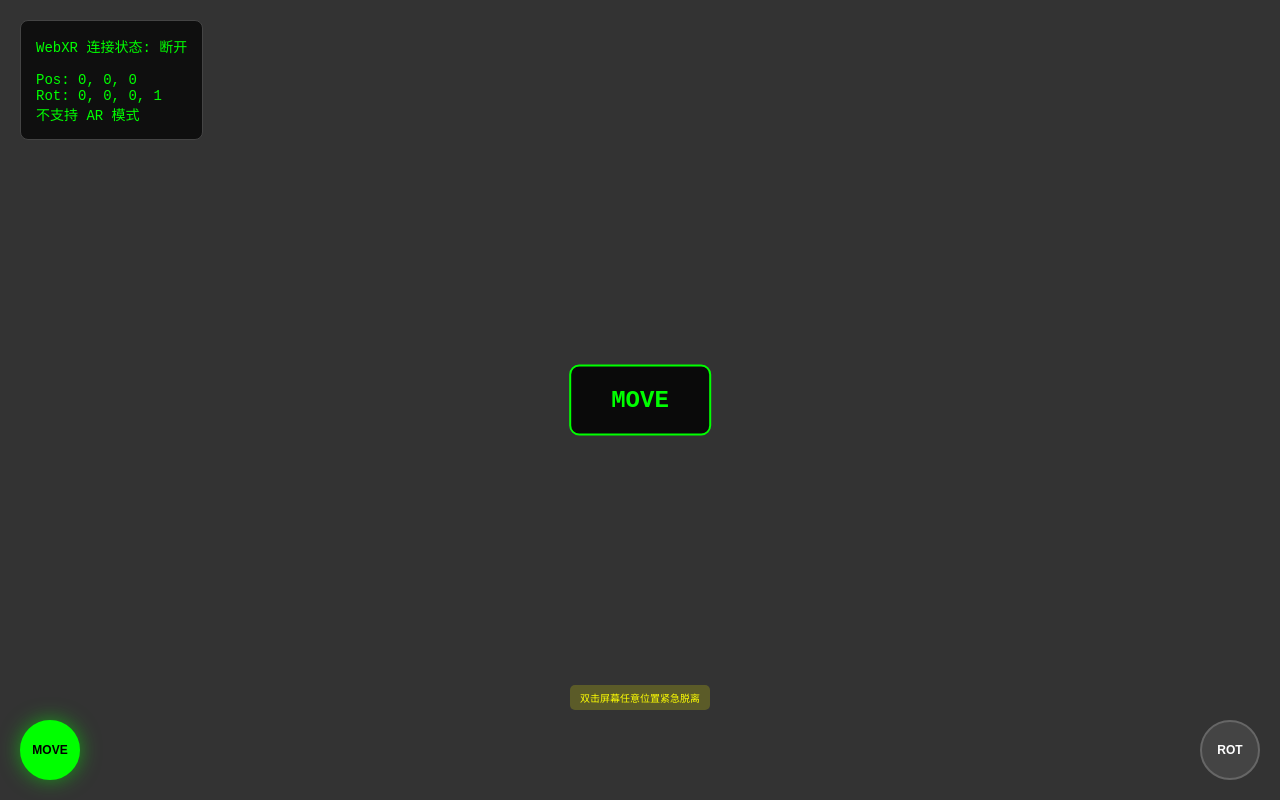
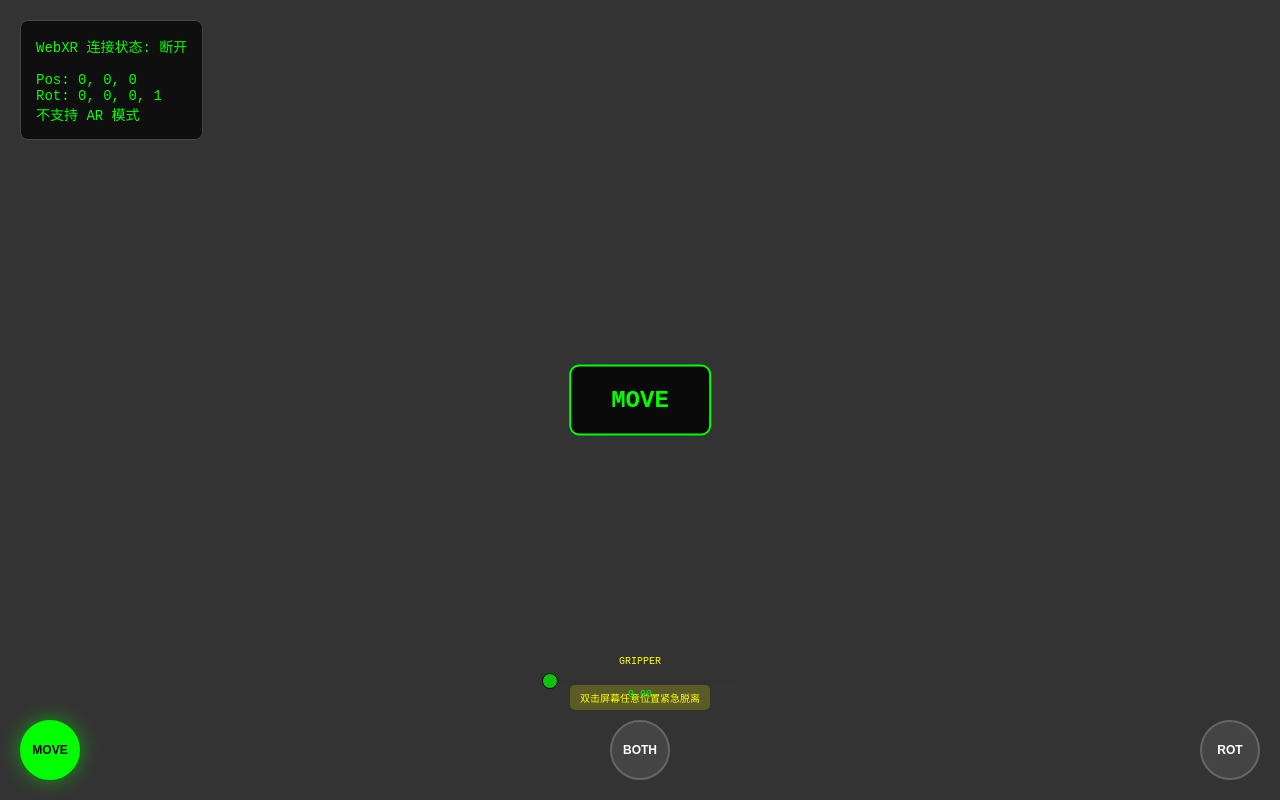
Before and after one commit to cocodee/webxr, a plain HTML site: page src/nginx/static/index.html in a window 1280 px wide. Both pictures are taken after a click on the button "MOVE". Drawn offline with nearby package versions, Linux system fonts and the light colour scheme.

Commit message:
both mode

```diff
--- a/src/nginx/static/index.html
+++ b/src/nginx/static/index.html
@@ -53,6 +53,12 @@
             left: 20px;
         }
 
+        #both-button {
+            bottom: 20px;
+            left: 50%;
+            transform: translateX(-50%);
+        }
+
         #rotate-button {
             bottom: 20px;
             right: 20px;
@@ -78,6 +84,65 @@
 
         #mode-display.visible {
             display: block;
+        }
+
+        /* Gripper 滑动控制器 */
+        #gripper-container {
+            position: absolute;
+            bottom: 100px;
+            left: 50%;
+            transform: translateX(-50%);
+            width: 200px;
+            z-index: 25;
+        }
+
+        #gripper-label {
+            color: #ffff00;
+            font-size: 10px;
+            text-align: center;
+            margin-bottom: 5px;
+        }
+
+        #gripper-slider {
+            width: 100%;
+            height: 4px;
+            background: #333;
+            outline: none;
+            opacity: 0.7;
+            transition: opacity 0.2s;
+            border-radius: 2px;
+            -webkit-appearance: none;
+        }
+
+        #gripper-slider:hover {
+            opacity: 1;
+        }
+
+        #gripper-slider::-webkit-slider-thumb {
+            -webkit-appearance: none;
+            appearance: none;
+            width: 16px;
+            height: 16px;
+            background: #00ff00;
+            cursor: pointer;
+            border-radius: 50%;
+            border: 1px solid #000;
+        }
+
+        #gripper-slider::-moz-range-thumb {
+            width: 16px;
+            height: 16px;
+            background: #00ff00;
+            cursor: pointer;
+            border-radius: 50%;
+            border: 1px solid #000;
+        }
+
+        #gripper-value {
+            color: #00ff00;
+            font-size: 10px;
+            text-align: center;
+            margin-top: 2px;
         }
 
         /* 双击提示 */
@@ -109,10 +174,18 @@
 
     <!-- 控制按钮 -->
     <button id="move-button" class="control-button">MOVE</button>
+    <button id="both-button" class="control-button">BOTH</button>
     <button id="rotate-button" class="control-button">ROT</button>
 
     <!-- 模式显示 -->
     <div id="mode-display">IDLE</div>
+
+    <!-- Gripper 控制器 -->
+    <div id="gripper-container">
+        <div id="gripper-label">GRIPPER</div>
+        <input type="range" id="gripper-slider" min="0" max="1" step="0.01" value="0">
+        <div id="gripper-value">0.00</div>
+    </div>
 
     <script type="module">
         import * as THREE from 'https://unpkg.com/three@0.160.0/build/three.module.js';
@@ -122,7 +195,10 @@
         let isConnected = false;
 
         // 状态管理
-        let currentMode = 'IDLE';  // IDLE, TRANSLATE, ROTATE
+        let currentMode = 'IDLE';  // IDLE, TRANSLATE, ROTATE, BOTH
+
+        // Gripper 控制
+        let gripperValue = 0.0;
 
         // 初始化 WebSocket 连接
         function initSocket() {
@@ -150,11 +226,13 @@
         // 更新按钮状态
         function updateButtonStates() {
             const moveBtn = document.getElementById('move-button');
+            const bothBtn = document.getElementById('both-button');
             const rotateBtn = document.getElementById('rotate-button');
             const modeDisplay = document.getElementById('mode-display');
 
             // 移除所有活动状态
             moveBtn.classList.remove('active');
+            bothBtn.classList.remove('active');
             rotateBtn.classList.remove('active');
             modeDisplay.classList.remove('visible');
 
@@ -163,10 +241,17 @@
                 case 'IDLE':
                     modeDisplay.innerText = 'IDLE';
                     modeDisplay.style.color = '#888';
+                    modeDisplay.classList.add('visible');
                     break;
                 case 'TRANSLATE':
                     moveBtn.classList.add('active');
                     modeDisplay.innerText = 'MOVE';
+                    modeDisplay.style.color = '#00ff00';
+                    modeDisplay.classList.add('visible');
+                    break;
+                case 'BOTH':
+                    bothBtn.classList.add('active');
+                    modeDisplay.innerText = 'BOTH';
                     modeDisplay.style.color = '#00ff00';
                     modeDisplay.classList.add('visible');
                     break;
@@ -221,8 +306,26 @@
                 updateButtonStates();
             });
 
+            document.getElementById('both-button').addEventListener('click', () => {
+                if (currentMode === 'BOTH') {
+                    currentMode = 'IDLE';
+                } else {
+                    currentMode = 'BOTH';
+                }
+                updateButtonStates();
+            });
+
             // 添加双击事件监听
             document.addEventListener('dblclick', handleDoubleTap);
+
+            // Gripper 滑动条事件
+            const gripperSlider = document.getElementById('gripper-slider');
+            const gripperValueDisplay = document.getElementById('gripper-value');
+
+            gripperSlider.addEventListener('input', (e) => {
+                gripperValue = parseFloat(e.target.value);
+                gripperValueDisplay.innerText = gripperValue.toFixed(2);
+            });
 
             scene = new THREE.Scene();
             const light = new THREE.HemisphereLight(0xffffff, 0xbbbbff, 1);
@@ -273,7 +376,7 @@
                     const payload = {
                         p: [p.x, p.y, p.z],
                         q: [q.x, q.y, q.z, q.w],
-                        g: 1.0,
+                        g: gripperValue,  // 添加 gripper 值 (0-1)
                         m: currentMode  // 添加当前模式信息，IDLE 时不做控制
                     };
                     socket.send(JSON.stringify(payload));
```
Also changed, not shown: 1 other file.
